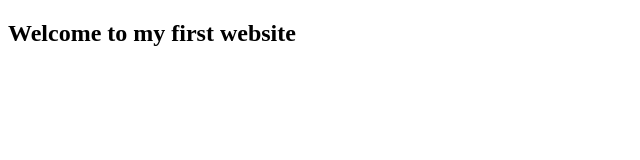
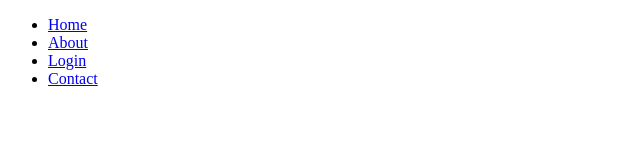
Before and after one commit to devshihab24/my-first-website, a plain HTML site: page index.html in a window 1280 px wide. Shown: the whole page, without its empty margins (0-640 px from the left). Drawn offline with Linux system fonts and the light colour scheme.

Commit message:
Added navigation bar

```diff
--- a/index.html
+++ b/index.html
@@ -6,6 +6,16 @@
     <title>My First Website</title>
 </head>
 <body>
-    <h2>Welcome to my first website</h2>
+    <header>
+        <nav>
+            <ul>
+                <li><a href="#home">Home</a></li>
+                <li><a href="#about">About</a></li>
+                <li><a href="#login">Login</a></li>
+                <li><a href="#contact">Contact</a></li>
+            </ul>
+        </nav>
+    </header>
+
 </body>
 </html>
```
